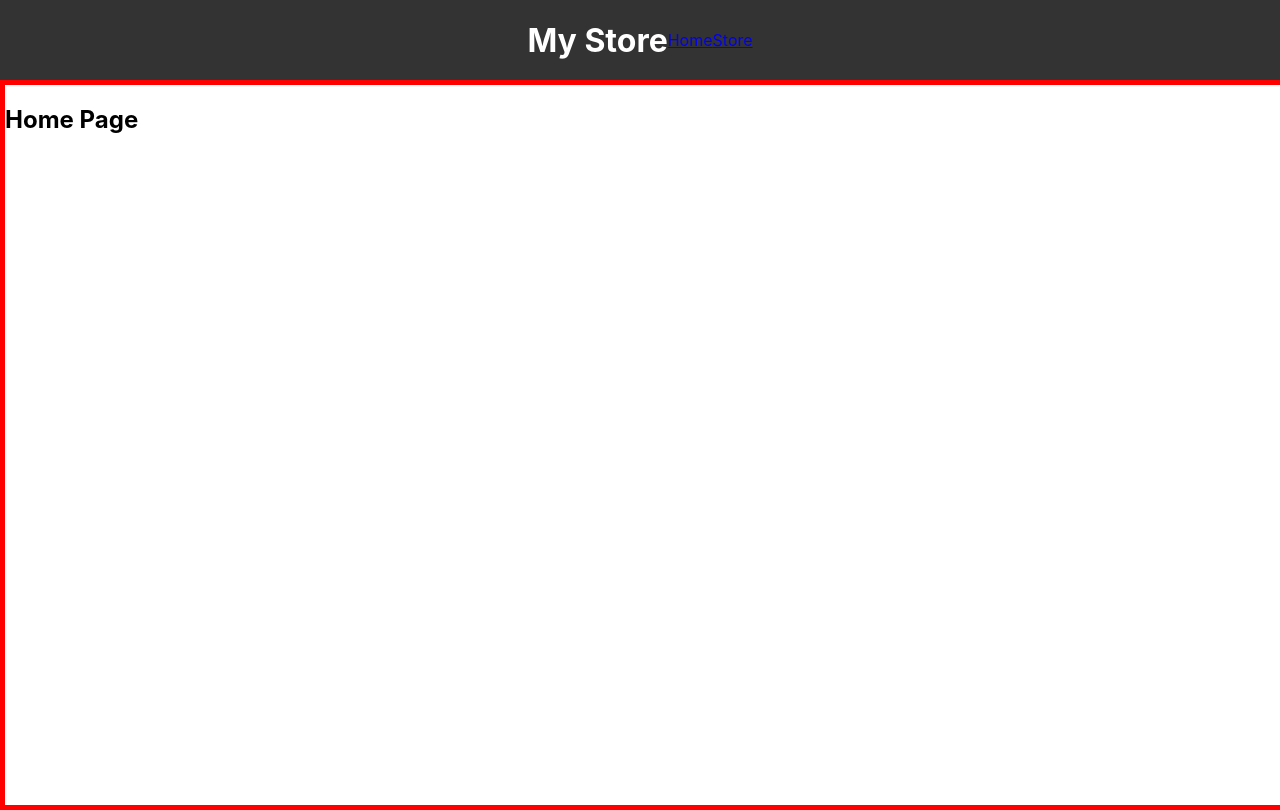
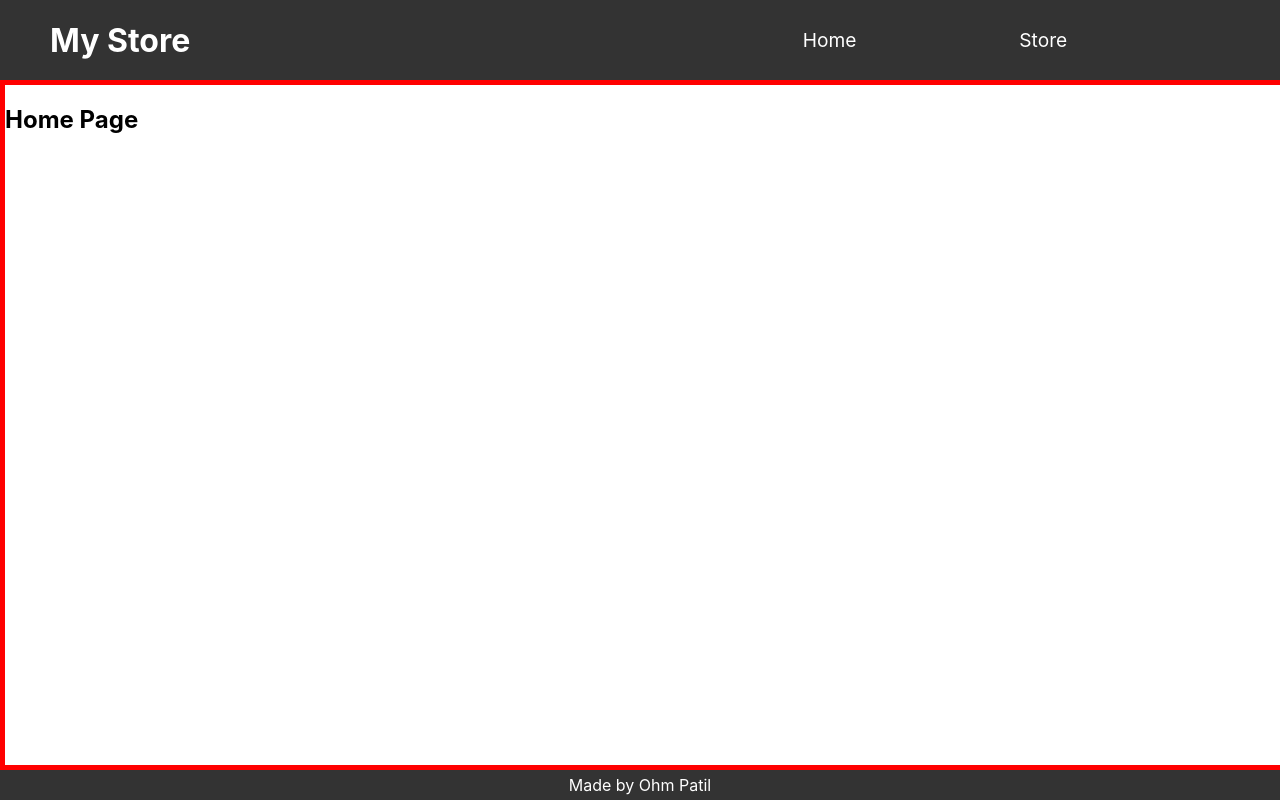
Before and after one commit to OhmPatil/react-shopping-cart, a React (Create React App) app: page / in a window 1280 px wide. Built offline with nearby package versions, Linux system fonts and the light colour scheme; the HTML template or start-up script is replaced by a standard one.

Commit message:
Add footer and update header layout

```diff
--- a/src/App.js
+++ b/src/App.js
@@ -1,10 +1,12 @@
 import "./App.css";
+import Footer from "./components/Footer";
 import Header from "./components/Header";
 
 const App = () => {
   return (
     <>
       <Header />
+      <Footer/>
     </>
   );
 };
--- /dev/null
+++ b/src/components/Footer.jsx
@@ -0,0 +1,11 @@
+import '../styles/footer.css'
+
+const Footer = () => {
+    return(
+        <div id='footer'>
+            <p>Made by Ohm Patil</p>
+        </div>
+    )
+}
+
+export default Footer
--- a/src/components/Header.jsx
+++ b/src/components/Header.jsx
@@ -6,7 +6,7 @@ const Header = () => {
   return (
     <BrowserRouter>
       <div id="header">
-        <h1>My Store</h1>
+        <h1 id="title">My Store</h1>
         <div className="nav-links">
           <Link to="/home">Home</Link>
           <Link to="/store">Store</Link>
--- /dev/null
+++ b/src/styles/footer.css
@@ -0,0 +1,9 @@
+#footer{
+    height: 3.8vh;
+    width: 100vw;
+    background-color: rgba(0, 0, 0, .8);
+    color: white;
+    display: flex;
+    justify-content: center;
+    align-items: center;
+}
--- a/src/styles/header.css
+++ b/src/styles/header.css
@@ -5,6 +5,26 @@
     background-color: rgba(0, 0, 0, .8);
     color: white;
     display: flex;
-    justify-content: center;
+    justify-content: space-evenly;
     align-items: center;
+    padding-left: 50px;
+    padding-right: 50px;
 }
+
+#title{
+    display: flex;
+    width: 50%;
+}
+
+.nav-links{
+    display: flex;
+    align-items: center;
+    justify-content: space-evenly;
+    width: 50%;
+}
+
+.nav-links >*{
+    color: white;
+    text-decoration: none;
+    font-size: 1.2rem;
+}
--- a/src/styles/home.css
+++ b/src/styles/home.css
@@ -1,5 +1,5 @@
 #home{
-    height: 90vh;
+    height: 85vh;
     width: 100vw;
     border: 5px solid red;
     display: flex;
--- a/src/styles/store.css
+++ b/src/styles/store.css
@@ -1,5 +1,5 @@
 #store{
-    height: 90vh;
+    height: 85vh;
     width: 100vw;
     border: 5px solid green;
     display: flex;
```
